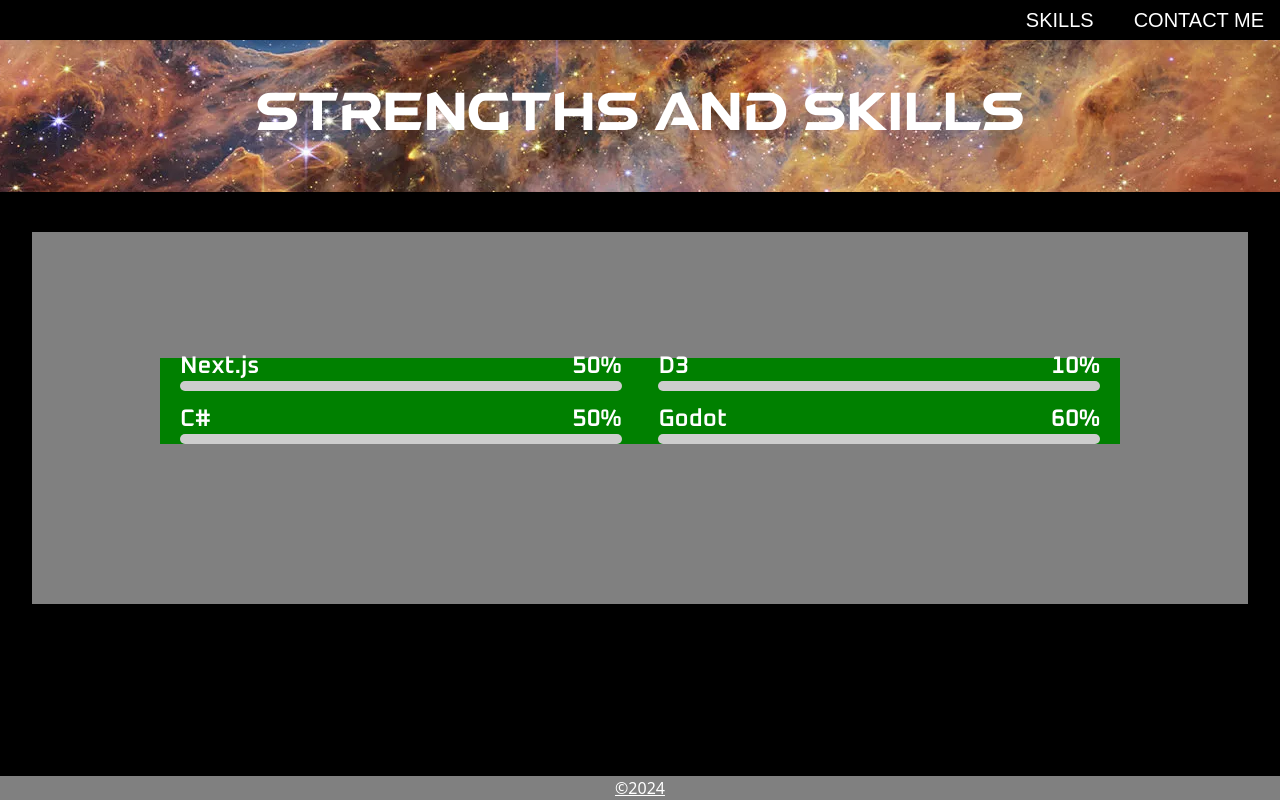
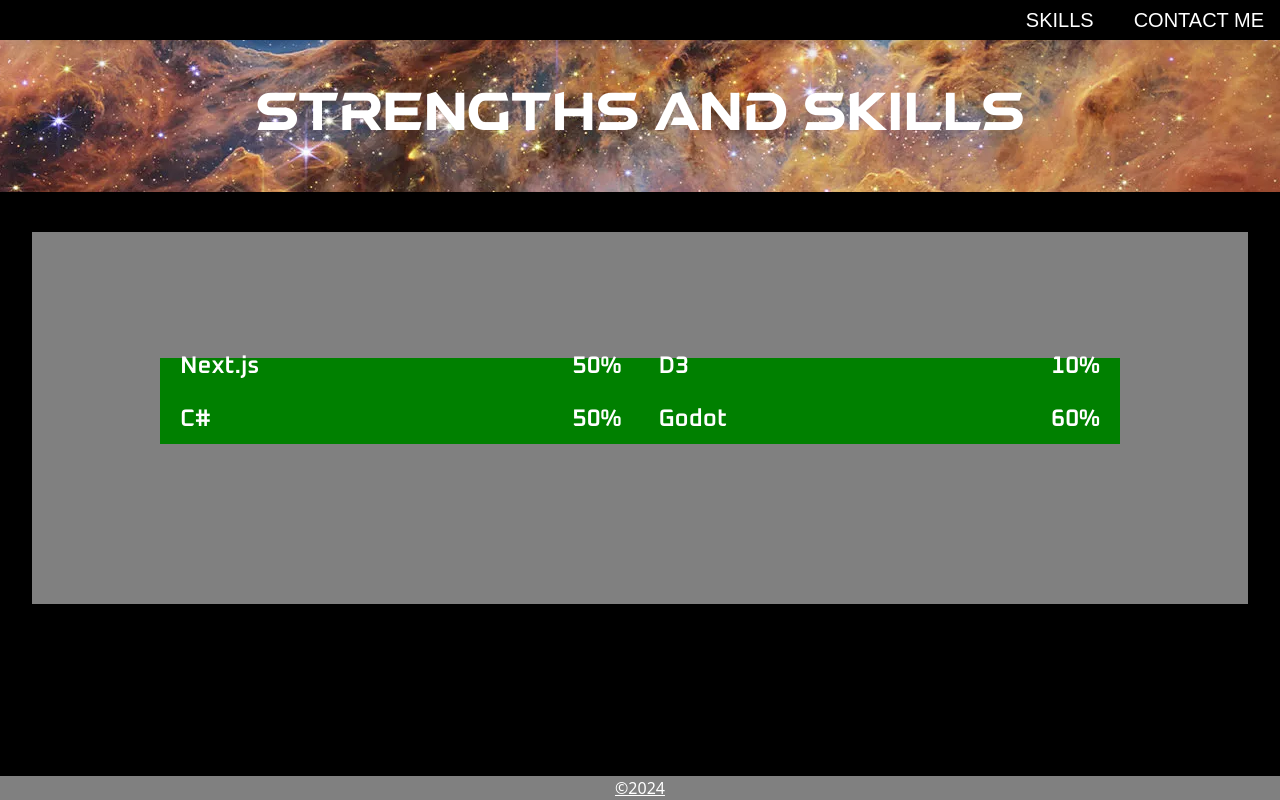
Before and after one commit to AranethWinters/practice, a Next.js app: page /skills in a window 1280 px wide. Built offline with nearby package versions, Linux system fonts and the light colour scheme.

Commit message:
trying another fix for skills(5)

```diff
--- a/app/style/experience.css
+++ b/app/style/experience.css
@@ -73,7 +73,7 @@
     background-color: #cdcdcd;
     border-radius: 50px;
     position: relative;
-    z-index: 0;
+    z-index: -1;
 }
 
 .progress-line span{
@@ -85,9 +85,10 @@
     animation: animate 1s cubic-bezier(1, 0, 0.5, 1) forwards;
     height: 100%;
     border-radius: 50px;
-    position: relative;
+    position: absolute;
     background-color: red;
     transition: 1s all;
+    z-index: -1;
 }
 
 .progress-line span.animate{
```
